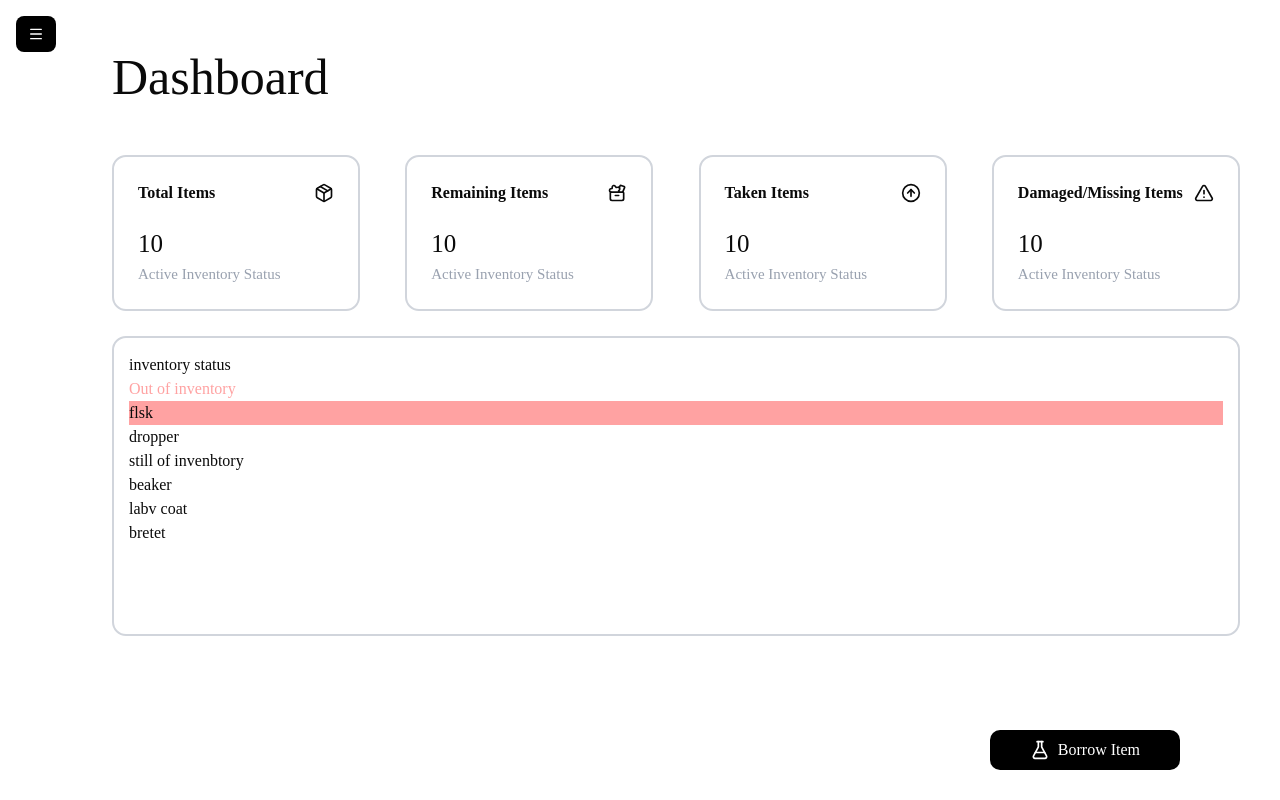
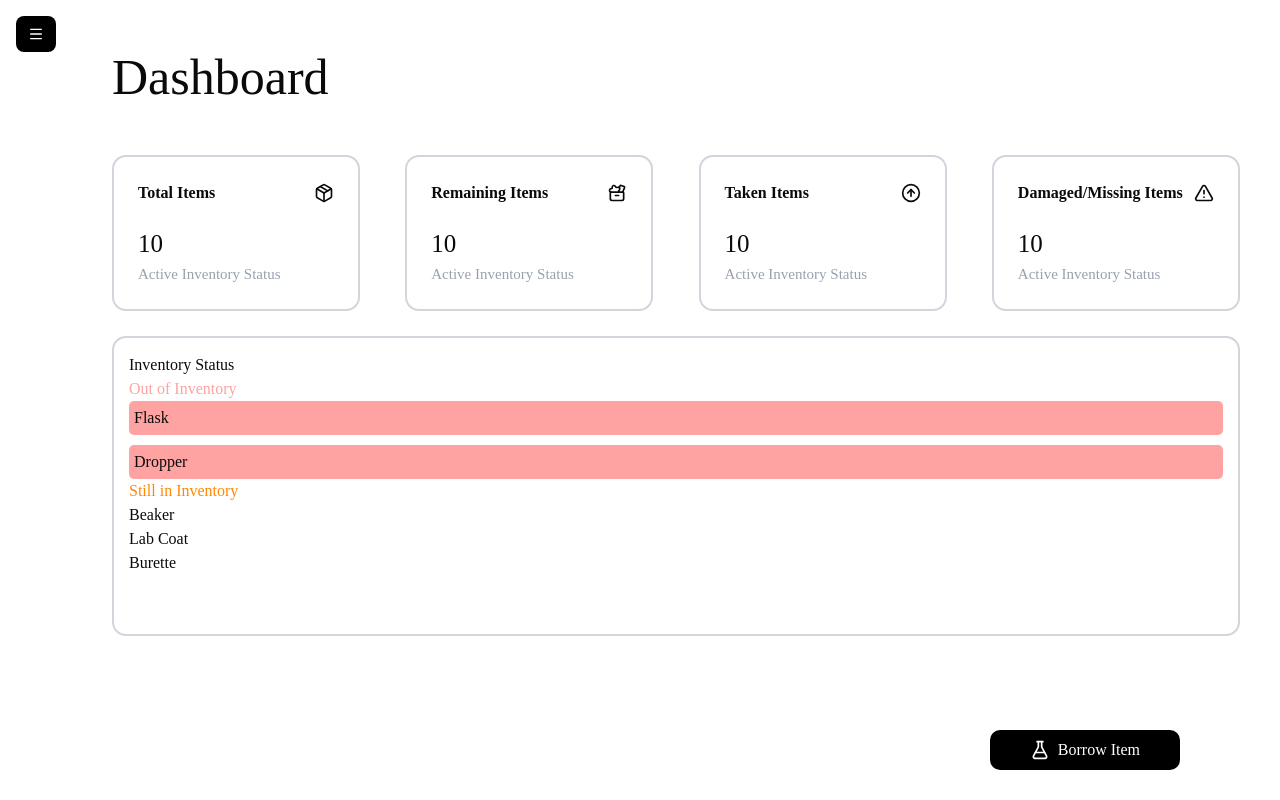
Before and after one commit to PlankV2/lab_equipment, a Next.js app: page / in a window 1280 px wide. Built offline with nearby package versions, Linux system fonts and the light colour scheme.

Commit message:
Co-authored-by: havanplayz-png <havanplayz-png@users.noreply.github.com>

```diff
--- a/components/DashBoard.jsx
+++ b/components/DashBoard.jsx
@@ -67,20 +67,20 @@ const DashBoard = () => {
         </div>
       </div>
       <div className="p-[15px] w-full mt-[25px] border-gray-300 h-[300px] border-[2px] rounded-xl">
-        <div>inventory status</div>
+        <div>Inventory Status</div>
         <div>
-          <div className="text-red-300">Out of inventory</div>
+          <div className="text-red-300">Out of Inventory</div>
           <div>
-            <div className="bg-red-300 w-full">flsk</div>
-            <div>dropper</div>
+            <div className="bg-red-300 w-full p-[5px] rounded-[5px]">Flask</div>
+            <div className="bg-red-300 mt-[10px] w-full p-[5px] rounded-[5px]">Dropper</div>
           </div>
         </div>
         <div>
-          <div>still of invenbtory</div>
+          <div className="text-orange-400">Still in Inventory</div>
           <div>
-            <div>beaker</div>
-            <div>labv coat</div>
-            <div>bretet</div>
+            <div>Beaker</div>
+            <div>Lab Coat</div>
+            <div>Burette</div>
           </div>
         </div>
       </div>
```
